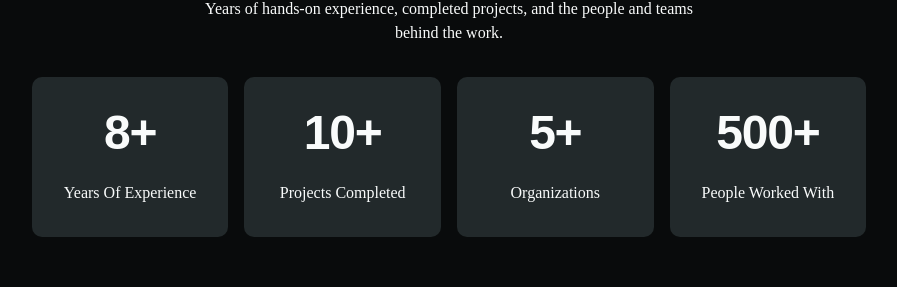
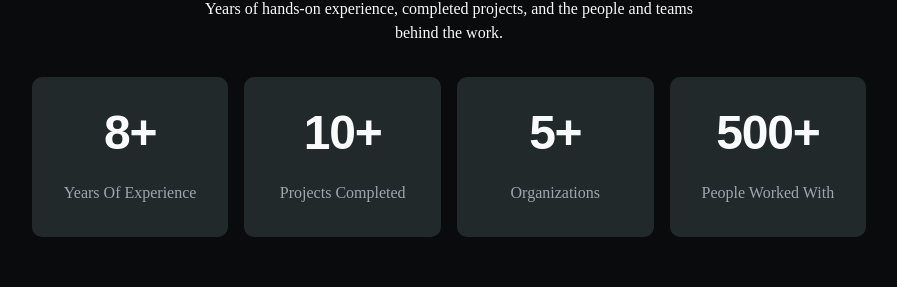
Before and after one commit to docufy-technologies/sneha-salam, a React (Vite) app: page / in a window 1280 px wide. Shown: the part 319-606 px from the top of the page, without its empty margins (191-1088 px from the left). Built offline with nearby package versions, Linux system fonts and the light colour scheme.

Commit message:
fix: update Stat component styling and ensure subtitle is displayed correctly

```diff
--- a/src/routes/index.tsx
+++ b/src/routes/index.tsx
@@ -6,9 +6,9 @@ export const Route = createFileRoute("/")({ component: Home });
 
 function Stat({ title, subtitle }: { title: string; subtitle: string }) {
 	return (
-		<div className="p-8 flex flex-col gap-6 items-center justify-center capitalize bg-accent rounded-lg">
+		<div className="p-8 flex flex-col gap-6 items-center justify-center capitalize bg-muted rounded-lg">
 			<h1 className="text-bold text-5xl">{title}</h1>
-			{subtitle}
+			<p className="text-muted-foreground">{subtitle}</p>
 		</div>
 	);
 }
```
